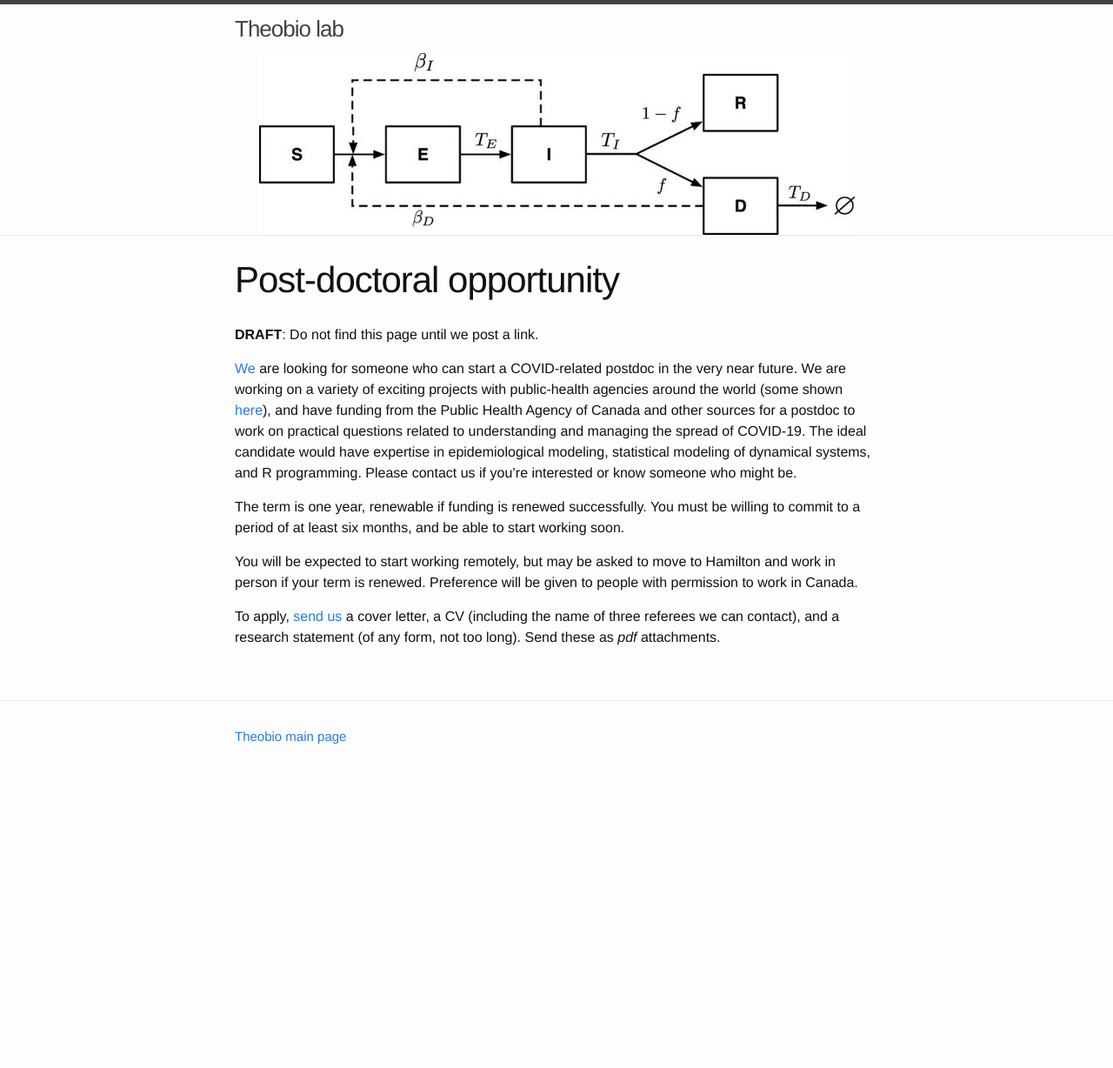
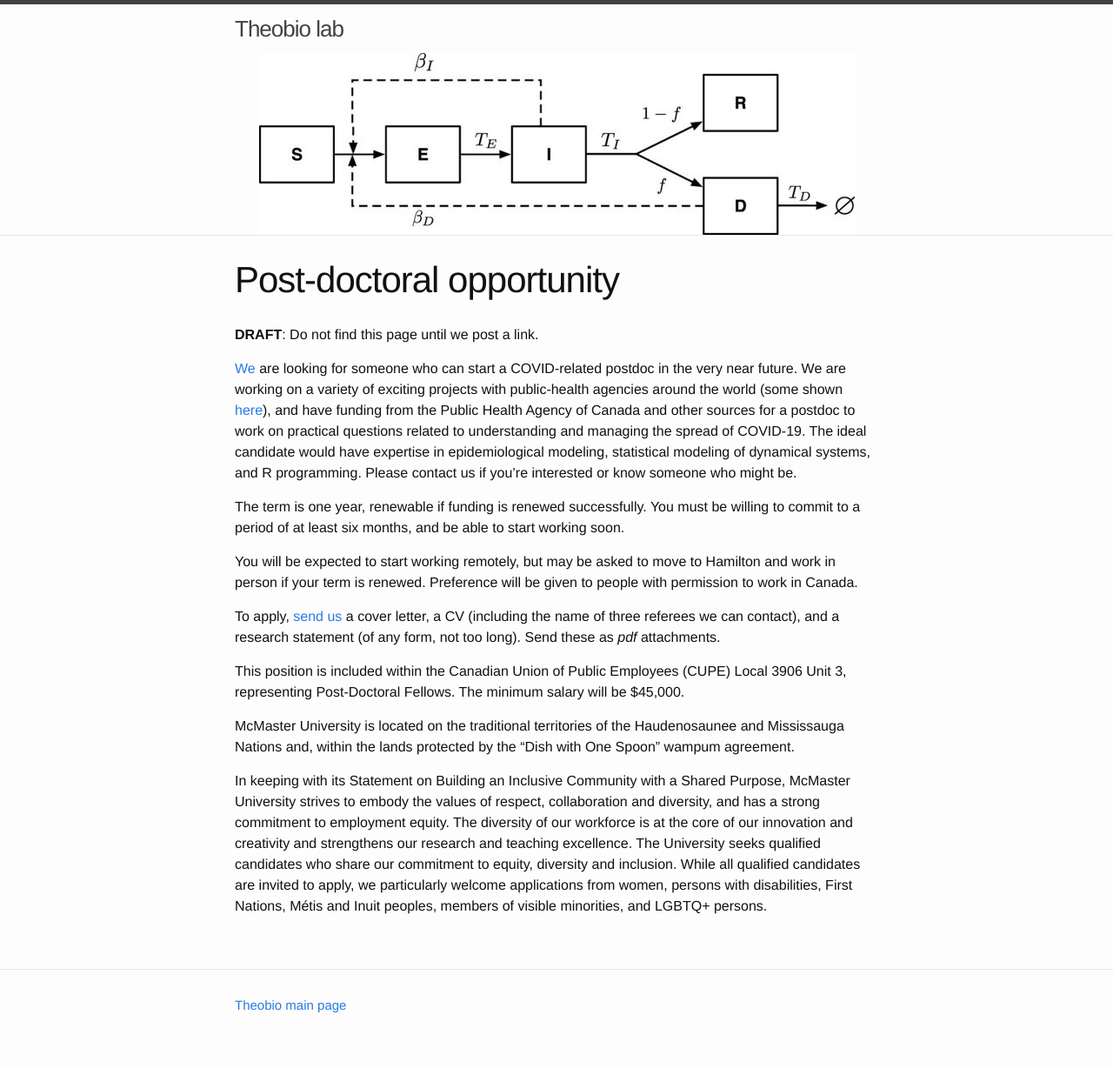
Before and after one commit to mac-theobio/mac-theobio.github.io, a Jekyll site: the page built from postdoc.md, in a window 1280 px wide. Shown: the whole page at 87% size. Built offline with Jekyll 4.4.1, drawn with Linux system fonts in a browser that asks for light colours; before the commit the page ends 919 px from its top, so only the background shows below that.

Commit message:
added Julie's suggestions

```diff
--- a/postdoc.md
+++ b/postdoc.md
@@ -12,3 +12,9 @@ The term is one year, renewable if funding is renewed successfully. You must be
 You will be expected to start working remotely, but may be asked to move to Hamilton and work in person if your term is renewed. Preference will be given to people with permission to work in Canada.
 
 To apply, [send us](mailto:bbolker+covidpostdoc@gmail.com) a cover letter, a CV (including the name of three referees we can contact), and a research statement (of any form, not too long). Send these as _pdf_ attachments.
+
+This position is included within the Canadian Union of Public Employees (CUPE) Local 3906 Unit 3, representing Post-Doctoral Fellows.  The minimum salary will be $45,000.
+
+McMaster University is located on the traditional territories of the Haudenosaunee and Mississauga Nations and, within the lands protected by the "Dish with One Spoon" wampum agreement.
+
+In keeping with its Statement on Building an Inclusive Community with a Shared Purpose, McMaster University strives to embody the values of respect, collaboration and diversity, and has a strong commitment to employment equity. The diversity of our workforce is at the core of our innovation and creativity and strengthens our research and teaching excellence. The University seeks qualified candidates who share our commitment to equity, diversity and inclusion. While all qualified candidates are invited to apply, we particularly welcome applications from women, persons with disabilities, First Nations, Métis and Inuit peoples, members of visible minorities, and LGBTQ+ persons.
```
